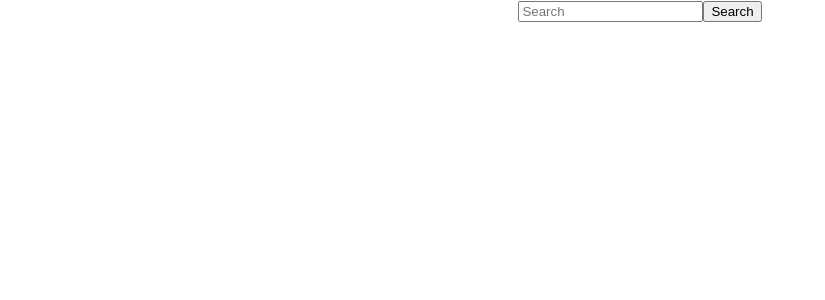
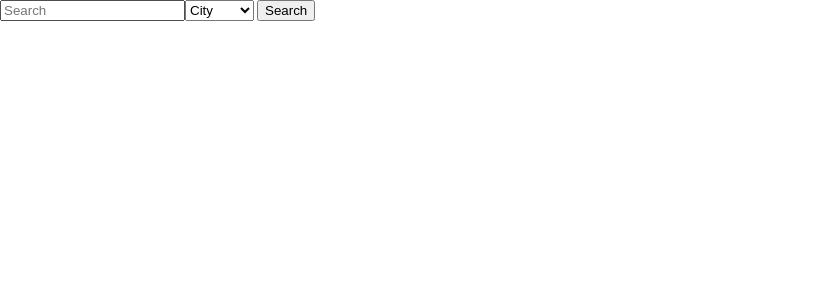
Before and after one commit to blebeau/brewery-finder, a React (Create React App) app: page / in a window 1280 px wide. Shown: the top 300 px of the page, without its empty margins (0-825 px from the left). Built offline with nearby package versions, Linux system fonts and the light colour scheme.

Commit message:
Added select for search types

```diff
--- a/src/Components/Searchbar.tsx
+++ b/src/Components/Searchbar.tsx
@@ -5,15 +5,33 @@ import Dropdown from "react-bootstrap/Dropdown";
 const Searchbar = () => {
   const [input, setInput] = useState<string>("");
   const [search, setSearch] = useState<string>("");
+  const [searchType, setSearchType] = useState<string>("city");
 
   const { running, data } = useFetch(input);
 
-  console.log("data", data);
-
   return (
-    <div>
-      <input placeholder="Search" onChange={(e) => setInput(e.target.value)} />
-      <button onClick={() => setSearch(search)}>Search</button>
+    <div style={{ height: "10vh", width: "50vw" }}>
+      <div
+        style={{
+          display: "flex",
+        }}
+      >
+        <input
+          placeholder="Search"
+          onChange={(e) => setInput(e.target.value)}
+        />
+        <select onChange={(e) => setSearchType(e.target.value)}>
+          <option value={"city"}>City</option>
+          <option value={"country"}>Country</option>
+          <option value={"name"}>Name</option>
+        </select>
+        <button
+          style={{ marginLeft: "3px", marginRight: "3px" }}
+          onClick={() => setSearch(search)}
+        >
+          Search
+        </button>
+      </div>
     </div>
   );
 };
```
